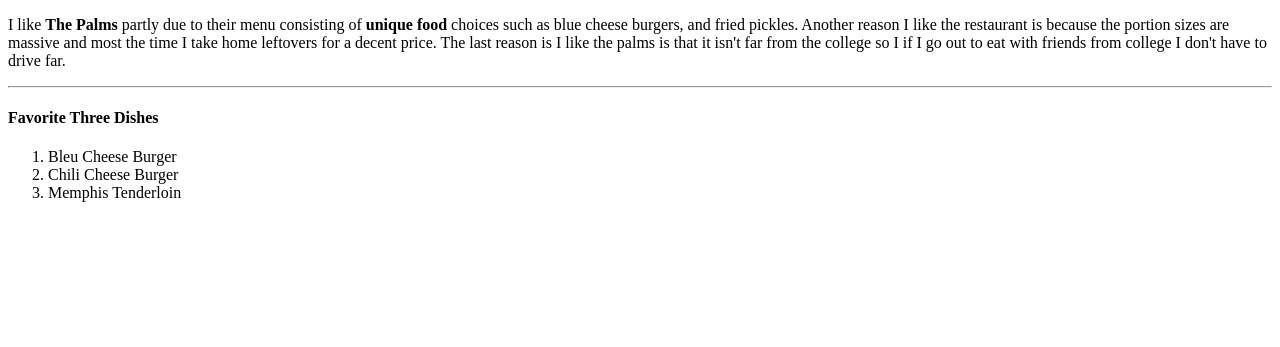
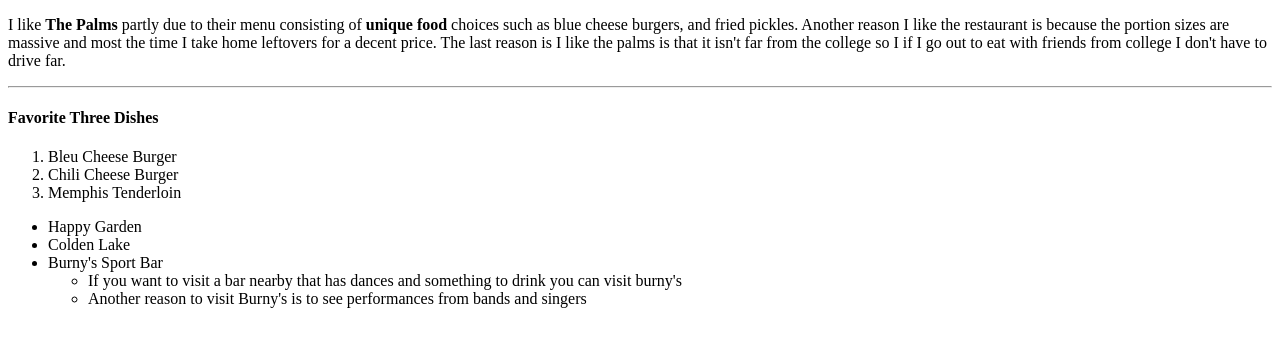
Before and after one commit to 44-563-Web-Apps-S24/44563-webapps-s24-assignment3-DerekVolner, a plain HTML site: page index.html in a window 1280 px wide. Shown: the part 105-452 px from the top of the page. Drawn offline with Linux system fonts and the light colour scheme.

Commit message:
Part 6 Completed
Added an unordered list with a nested list for one of the lists

```diff
--- a/index.html
+++ b/index.html
@@ -23,4 +23,13 @@
         <li>Chili Cheese Burger</li>
         <li>Memphis Tenderloin</li>
     </ol>
+    <ul>
+        <li>Happy Garden</li>
+        <li>Colden Lake</li>
+        <li>Burny's Sport Bar</li>
+        <ul>
+            <li>If you want to visit a bar nearby that has dances and something to drink you can visit burny's</li>
+            <li>Another reason to visit Burny's is to see performances from bands and singers</li>
+        </ul>
+    </ul>
 </body>
```
